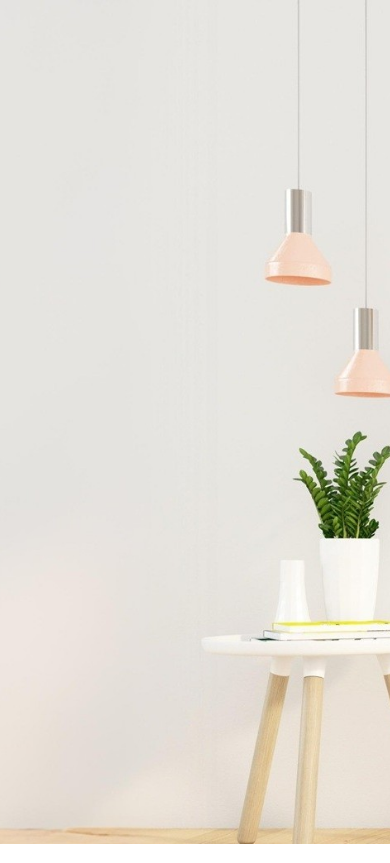
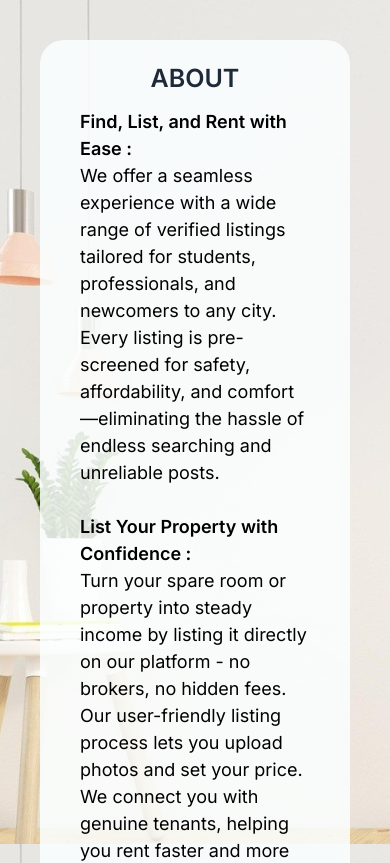
Before and after one commit to rohitkumar893/roomsley, a React (Vite) app: page /about in a window 390 px wide. Before the commit this address had no page. Shown: the top 863 px of the page. Built offline with nearby package versions, Linux system fonts and the light colour scheme.

Commit message:
added about page

```diff
--- a/src/App.css
+++ b/src/App.css
@@ -117,7 +117,13 @@ ul:hover{
 }
 
 .homeicon{
-  margin-left: 22px;
+  margin-left: 25px;
+}
+
+.about{
+  margin-right: 25px;
+  font-weight: 500;
+  font-size: 20px;
 }
 
 .homebtn{
--- a/src/App.jsx
+++ b/src/App.jsx
@@ -53,9 +53,13 @@ function App() {
   return (
     <>
       <div className="first w-[100%]">
-      <nav className="h-[68px] w-full flex justify-start items-center gap-[8px] bg-gray-800 text-[22px]">
-        <img src='door.png' className='homeicon h-[35px]'></img>
-        <h1 className='text-white cursor-pointer' onClick={() => window.location.reload()}>Roomsley</h1>
+      <nav className="h-[68px] w-full flex justify-between items-center bg-gray-800 text-[22px]">
+        <div className='w-full flex justify-start items-center gap-[8px]'>
+          <img src='door.png' className='homeicon h-[35px]'></img>
+          <h1 className='text-white cursor-pointer' onClick={() => window.location.reload()}>Roomsley</h1>
+        </div>
+
+        <Link to='/about' className='about'><h1 className='w-full text-white flex justify-end items-center'>ABOUT</h1></Link>
         </nav>
 
         <nav className='h-[115px] flex justify-center items-center gap-[42px] md:gap-[122px]'>
--- a/src/main.jsx
+++ b/src/main.jsx
@@ -6,6 +6,7 @@ import App from './App.jsx'
 import Login from './pages/Login.jsx'
 import Listings from './pages/Listings.jsx'
 import Signup from './pages/Signup.jsx'
+import About from './pages/About.jsx'
 
 createRoot(document.getElementById('root')).render(
   <BrowserRouter>
@@ -14,6 +15,7 @@ createRoot(document.getElementById('root')).render(
       <Route path="/listings" element={<Listings />} />
       <Route path="/login" element={<Login />} />
       <Route path="/signup" element={<Signup />} />
+      <Route path="/about" element={<About />} />
     </Routes>
   </BrowserRouter>
 )
--- /dev/null
+++ b/src/pages/About.css
@@ -0,0 +1,27 @@
+.aboutpage{
+    padding-left: 100px;
+    padding-right: 100px;
+    padding-top: 50px;
+    padding-bottom: 50px;
+}
+
+.aboutcontainer{
+    padding-left: 60px;
+    padding-right: 60px;
+    background-color: rgba(252, 255, 255, 0.851);
+    padding-top: 20px;
+}
+
+@media(max-width:780px){
+    .aboutpage{
+    padding-left: 40px;
+    padding-right: 40px;
+    padding-top: 40px;
+    padding-bottom: 40px;
+    }
+
+    .aboutcontainer{
+    padding-left: 40px;
+    padding-right: 40px;
+}
+}
--- /dev/null
+++ b/src/pages/About.jsx
@@ -0,0 +1,24 @@
+import './About.css'
+
+const About = () => {
+  return (
+    <div className='aboutpage w-full flex justify-center items-center'>
+        <div className='aboutcontainer flex flex-col gap-[10px] rounded-3xl'>
+            <h1 className='text-[25px] sm:text-[32px] font-semibold flex justify-center items-center text-gray-800'>ABOUT</h1>
+        <p className='text-[18px] sm:text-[22px] font-small'> <span className='font-semibold'>Find, List, and Rent with Ease :</span><br />
+
+            We offer a seamless experience with a wide range of verified listings tailored for students, professionals, and newcomers to any city. Every listing is pre-screened for safety, affordability, and comfort—eliminating the hassle of endless searching and unreliable posts.<br /><br />
+
+            <span className='font-semibold'>List Your Property with Confidence :</span><br />
+
+            Turn your spare room or property into steady income by listing it directly on our platform - no brokers, no hidden fees. Our user-friendly listing process lets you upload photos and set your price. We connect you with genuine tenants, helping you rent faster and more securely.<br /><br />
+
+            <span className='font-semibold'>Simplified Rental Agreements :</span><br />
+
+            Our Easy Deal service streamlines the rental process with fast and transparent. Whether you're a tenant or a property owner, we ensure clear terms, and a stress-free move-in experience-making renting straightforward, fair, and efficient.</p><br /><br />
+        </div>
+    </div>
+  )
+}
+
+export default About
```
